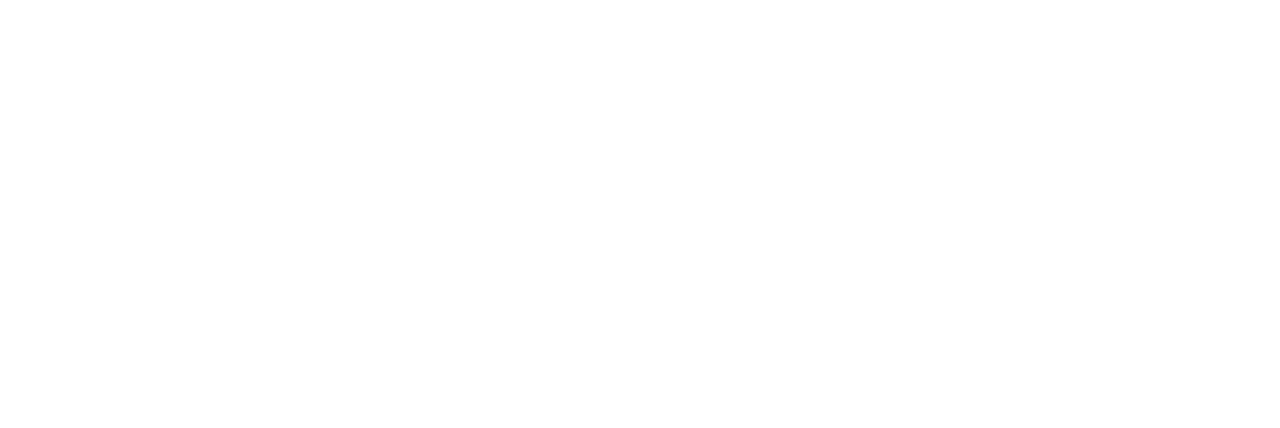
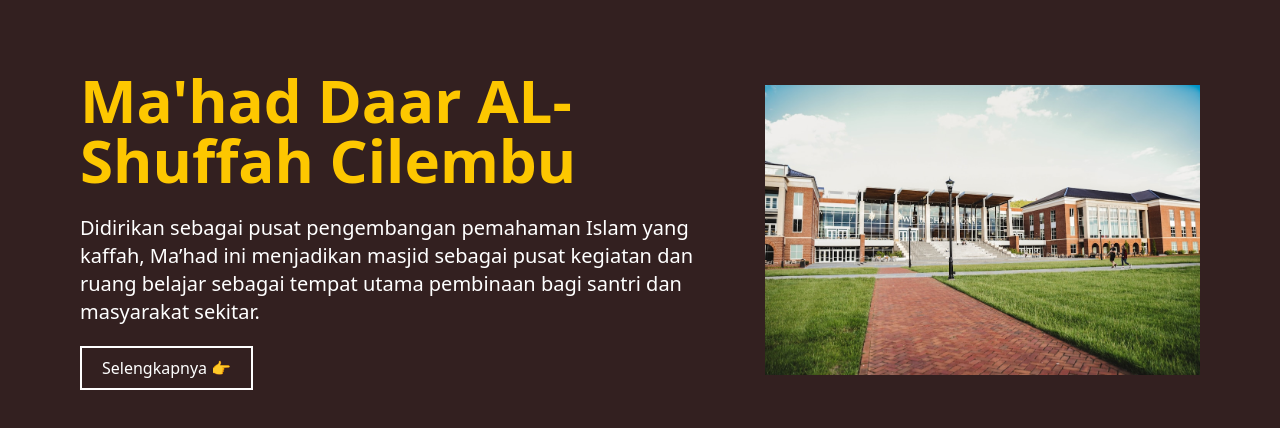
Before and after one commit to kodeintekno-dev/inc-school, a Next.js app: page / in a window 1280 px wide. Shown: the part 890-1318 px from the top of the page. Before the commit the page ends 800 px from the top, so only its background shows below. Built offline with nearby package versions, Linux system fonts and the light colour scheme.

Commit message:
insert about section

```diff
--- a/src/app/page.tsx
+++ b/src/app/page.tsx
@@ -1,5 +1,6 @@
 import Navbar from '@/components/Navbar';
 import Hero from '@/components/Hero';
+import { About } from '@/components/About';
 
 export default function HomePage() {
   return (
@@ -12,6 +13,7 @@
       <main>
         <Hero />
       </main>
-    </>
-  );
-}
+        {/* About Section */}
+        <About />
+      </>
+  )}
--- a/src/components/About.tsx
+++ b/src/components/About.tsx
@@ -0,0 +1,23 @@
+import React from 'react'
+
+export const About = () => {
+    return (
+        <div className='md:px-20 md:py-40 px-10 py-20 flex justify-between items-center bg-[#332020] gap-4 md:flex-row flex-col-reverse'>
+            <div>
+                <h2 className='text-yellow-400 text-2xl sm:text-5xl md:text-6xl md:max-w-xl max-w-sm font-extrabold mb-6'>Ma'had Daar AL-Shuffah Cilembu</h2>
+                <p className='mt-4 md:mt-0 text-white max-w-3xl text-base sm:text-lg md:text-xl'>
+                    Didirikan sebagai pusat pengembangan pemahaman Islam yang kaffah, Ma’had ini menjadikan masjid sebagai pusat kegiatan dan ruang belajar sebagai tempat utama pembinaan bagi santri dan masyarakat sekitar.
+                </p>
+                <div className='w-fit h-10 p-5 mt-5 border-white border-2 flex items-center justify-center text-white hover:bg-white hover:text-black transition'><p>Selengkapnya 👉</p></div>
+            </div>
+            <div>
+                <img
+                    src="/about-image.jpg"
+                    alt="Example"
+                    width={500}
+                    height={300}
+                />
+            </div>
+        </div>
+    )
+}
```
Also changed, not shown: public/about-image.jpg (added).
